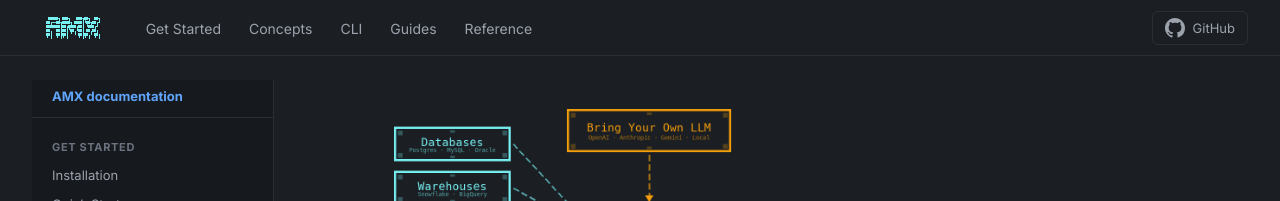
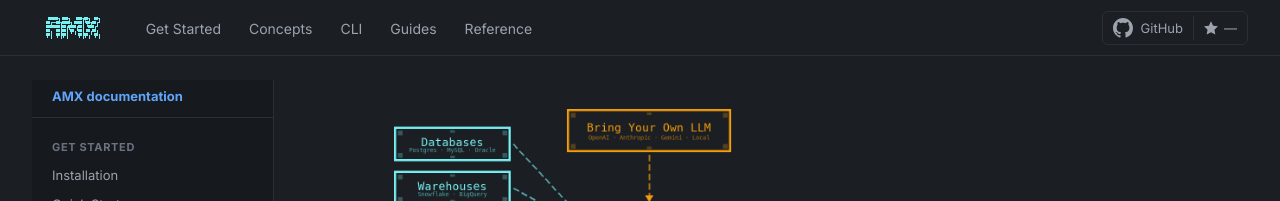
Before and after one commit to omeryasirkucuk/amx-docs, an MkDocs documentation site: the page built from docs/index.md, in a window 1280 px wide. Shown: the top 201 px of the page. Built offline with MkDocs 1.6.1 and Material for MkDocs 9.7.7, drawn with Linux system fonts in a browser that asks for light colours; comment, search, counter and statistics services are not loaded.

Commit message:
feat(header): live GitHub star count next to the GitHub button
The header GitHub pill now has two halves split by a thin divider:
  [github icon] GitHub | ★ 42

The star count is fetched from
https://api.github.com/repos/omeryasirkucuk/amx on first page load
and cached in localStorage for one hour, so each visitor's IP makes
at most ≤24 GitHub API calls per day — well under the 60/hr unauth
rate-limit. Counts ≥1000 collapse to "1.2k" / "12k" form.

Graceful fallback: if the API is unreachable, rate-limited, or
JavaScript is disabled, the "—" placeholder stays visible. The
button itself still links to the repo regardless.

CSS:
- .amx-headright__github becomes a 1px-bordered pill with no
  internal padding (the two halves carry their own)
- .amx-headright__github-label / __github-stars — flex rows with
  6-8px internal gaps, padding 6px 10px
- .amx-headright__github-divider — 1px vertical line in --border
  with 4px top/bottom margin so it floats slightly inset from the
  pill borders
- Phone (≤768px): the "GitHub" word collapses, leaving icon |
  ★ count; saves ~80px so the pill fits next to the hamburger

```diff
--- a/docs/javascripts/extra.js
+++ b/docs/javascripts/extra.js
@@ -1,4 +1,67 @@
 // AMX docs — light enhancements on top of Material.
+
+// ─────────────────────────────────────────────────────────────────────
+// GitHub star count for the header button.
+//
+// Fetches stargazer count from GitHub's public API once per hour per
+// browser (localStorage TTL), updates every [data-amx-github-stars]
+// element. Each unique visitor IP makes ≤24 requests/day to the
+// GitHub API — well under the 60/hr unauth rate limit even at scale.
+// Graceful failure: if the API is unreachable or rate-limited the
+// "—" fallback stays on screen.
+(function () {
+  const REPO = "omeryasirkucuk/amx";
+  const CACHE_KEY = "amx-gh-star-count";
+  const TTL_MS = 60 * 60 * 1000; // 1 hour
+
+  function format(n) {
+    if (n >= 1000) return (n / 1000).toFixed(1).replace(/\.0$/, "") + "k";
+    return String(n);
+  }
+
+  function paint(n) {
+    document.querySelectorAll("[data-amx-github-stars]").forEach(function (el) {
+      el.textContent = format(n);
+    });
+  }
+
+  function loadStars() {
+    // Try cache first
+    try {
+      const raw = localStorage.getItem(CACHE_KEY);
+      if (raw) {
+        const obj = JSON.parse(raw);
+        if (obj && Date.now() - obj.t < TTL_MS && typeof obj.n === "number") {
+          paint(obj.n);
+          return;
+        }
+      }
+    } catch (e) { /* ignore */ }
+
+    // Fetch fresh
+    fetch("https://api.github.com/repos/" + REPO, {
+      headers: { Accept: "application/vnd.github+json" },
+    })
+      .then(function (r) { return r.ok ? r.json() : null; })
+      .then(function (j) {
+        if (!j || typeof j.stargazers_count !== "number") return;
+        try {
+          localStorage.setItem(
+            CACHE_KEY,
+            JSON.stringify({ n: j.stargazers_count, t: Date.now() })
+          );
+        } catch (e) { /* storage full / disabled — ignore */ }
+        paint(j.stargazers_count);
+      })
+      .catch(function () { /* offline / rate-limited — keep the "—" fallback */ });
+  }
+
+  if (document.readyState === "loading") {
+    document.addEventListener("DOMContentLoaded", loadStars);
+  } else {
+    loadStars();
+  }
+})();
 
 // ── Page-slug data attribute (used by CSS to target home page) ──
 function setPageSlug() {
--- a/docs/stylesheets/extra.css
+++ b/docs/stylesheets/extra.css
@@ -245,18 +245,21 @@
   }
 }
 
-/* GitHub repo link in the header right slot — icon + label, subtle until hover. */
+/* GitHub repo link in the header right slot — two-part pill:
+     [icon] GitHub | ★ <count>
+   Subtle border, hover lifts both halves. */
 .amx-headright__github {
   display: inline-flex;
-  align-items: center;
-  gap: 8px;
-  padding: 6px 12px;
+  align-items: stretch;
+  gap: 0;
+  padding: 0;
   font-size: 13px;
   font-weight: 500;
   color: var(--text-muted);
   text-decoration: none;
   border: 1px solid var(--border);
   border-radius: 6px;
+  overflow: hidden;
   transition: color 150ms ease, border-color 150ms ease, background 150ms ease;
 }
 .amx-headright__github:hover {
@@ -265,17 +268,38 @@
   background: var(--bg-hover);
   text-decoration: none;
 }
-.amx-headright__github svg {
+.amx-headright__github svg { flex-shrink: 0; }
+
+.amx-headright__github-label,
+.amx-headright__github-stars {
+  display: inline-flex;
+  align-items: center;
+  gap: 6px;
+  padding: 6px 10px;
+  white-space: nowrap;
+}
+.amx-headright__github-label { gap: 8px; }
+.amx-headright__github-divider {
+  width: 1px;
+  background: var(--border);
   flex-shrink: 0;
+  margin: 4px 0;
 }
+.amx-headright__github-stars {
+  font-variant-numeric: tabular-nums;
+  font-weight: 500;
+}
+.amx-headright__github-stars [data-amx-github-stars] {
+  min-width: 1.5ch;
+  text-align: left;
+  display: inline-block;
+}
+
 @media (max-width: 768px) {
-  .amx-headright__github {
-    padding: 6px 8px;
-    /* Hide label on phones, keep icon only */
-  }
-  .amx-headright__github span {
-    display: none;
-  }
+  /* Phone: collapse the "GitHub" label, keep the icon + star count */
+  .amx-headright__github-label span { display: none; }
+  .amx-headright__github-label { gap: 0; padding: 6px 8px; }
+  .amx-headright__github-stars { padding: 6px 8px; }
 }
 
 /* Theme toggle — strip Material's button styling so it's just the icon */
--- a/overrides/partials/header.html
+++ b/overrides/partials/header.html
@@ -82,10 +82,19 @@
          target="_blank" rel="noopener"
          class="amx-headright__github"
          aria-label="AMX on GitHub">
-        <svg viewBox="0 0 24 24" width="20" height="20" fill="currentColor" aria-hidden="true">
-          <path d="M12 0C5.37 0 0 5.37 0 12c0 5.31 3.435 9.795 8.205 11.385.6.105.825-.255.825-.57 0-.285-.015-1.23-.015-2.235-3.015.555-3.795-.735-4.035-1.41-.135-.345-.72-1.41-1.23-1.695-.42-.225-1.02-.78-.015-.795.945-.015 1.62.87 1.845 1.23 1.08 1.815 2.805 1.305 3.495.99.105-.78.42-1.305.765-1.605-2.67-.3-5.46-1.335-5.46-5.925 0-1.305.465-2.385 1.23-3.225-.12-.3-.54-1.53.12-3.18 0 0 1.005-.315 3.3 1.23.96-.27 1.98-.405 3-.405s2.04.135 3 .405c2.295-1.56 3.3-1.23 3.3-1.23.66 1.65.24 2.88.12 3.18.765.84 1.23 1.905 1.23 3.225 0 4.605-2.805 5.625-5.475 5.925.435.375.81 1.095.81 2.22 0 1.605-.015 2.895-.015 3.3 0 .315.225.69.825.57A12.02 12.02 0 0 0 24 12c0-6.63-5.37-12-12-12z"/>
-        </svg>
-        <span>GitHub</span>
+        <span class="amx-headright__github-label">
+          <svg viewBox="0 0 24 24" width="20" height="20" fill="currentColor" aria-hidden="true">
+            <path d="M12 0C5.37 0 0 5.37 0 12c0 5.31 3.435 9.795 8.205 11.385.6.105.825-.255.825-.57 0-.285-.015-1.23-.015-2.235-3.015.555-3.795-.735-4.035-1.41-.135-.345-.72-1.41-1.23-1.695-.42-.225-1.02-.78-.015-.795.945-.015 1.62.87 1.845 1.23 1.08 1.815 2.805 1.305 3.495.99.105-.78.42-1.305.765-1.605-2.67-.3-5.46-1.335-5.46-5.925 0-1.305.465-2.385 1.23-3.225-.12-.3-.54-1.53.12-3.18 0 0 1.005-.315 3.3 1.23.96-.27 1.98-.405 3-.405s2.04.135 3 .405c2.295-1.56 3.3-1.23 3.3-1.23.66 1.65.24 2.88.12 3.18.765.84 1.23 1.905 1.23 3.225 0 4.605-2.805 5.625-5.475 5.925.435.375.81 1.095.81 2.22 0 1.605-.015 2.895-.015 3.3 0 .315.225.69.825.57A12.02 12.02 0 0 0 24 12c0-6.63-5.37-12-12-12z"/>
+          </svg>
+          <span>GitHub</span>
+        </span>
+        <span class="amx-headright__github-divider" aria-hidden="true"></span>
+        <span class="amx-headright__github-stars" aria-label="GitHub stars">
+          <svg viewBox="0 0 24 24" width="14" height="14" fill="currentColor" aria-hidden="true">
+            <path d="M12 .587l3.668 7.431 8.205 1.193-5.937 5.787 1.402 8.172L12 19.255l-7.338 3.915 1.402-8.172L.127 9.211l8.205-1.193z"/>
+          </svg>
+          <span data-amx-github-stars>—</span>
+        </span>
       </a>
       {% if config.theme.palette %}
         {% if not config.theme.palette is mapping %}
```
